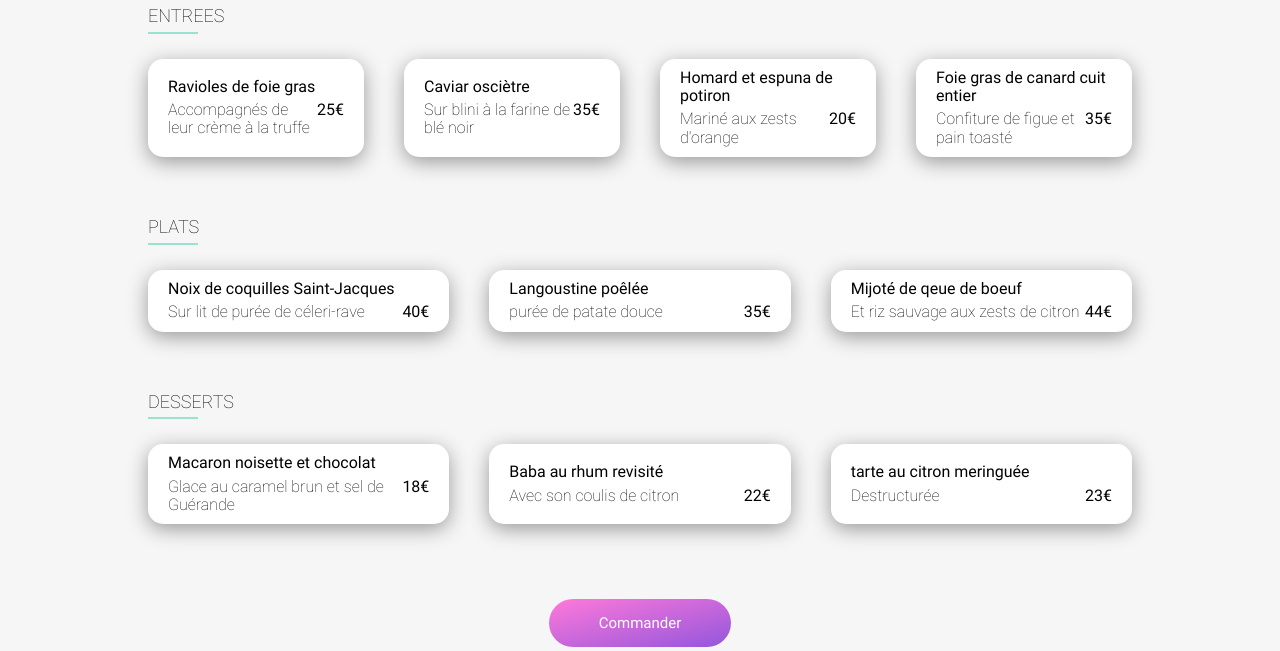
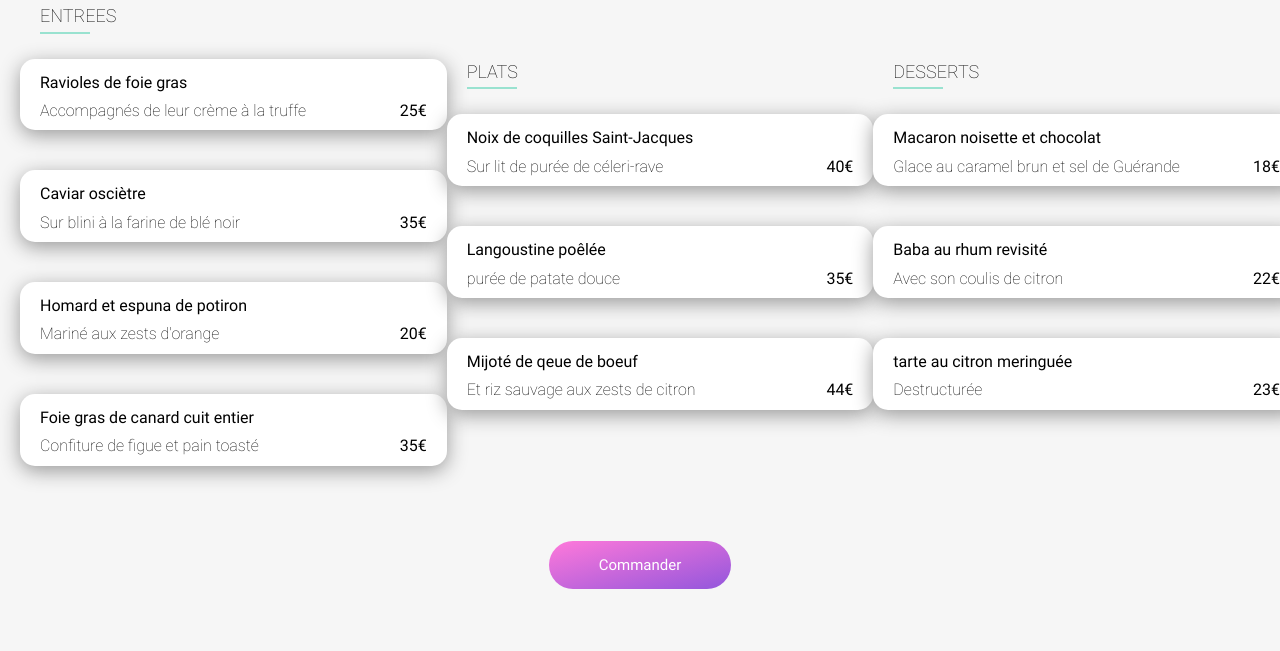
Before and after one commit to arnaud9164/OhMyFood, a plain HTML site: page francaise.html in a window 1280 px wide. Shown: the part 323-974 px from the top of the page. Drawn offline with Linux system fonts and the light colour scheme; a web font is replaced by a local one.

Commit message:
menu page

```diff
--- a/css/style.scss
+++ b/css/style.scss
@@ -485,11 +485,18 @@ footer{
     border-radius: 50px 50px 0 0;
     transform: translateY(-50px);
 }
+.under-menu-container{
+    display: flex;
+    flex-direction: column;
+    align-items: center;
+    width: 100%;
+
+}
 .menu-container__tittle{
     display: flex;
     flex-direction: row;
     justify-content: space-between;
-    width: 80%;
+    width: 90%;
     margin: 20px 0;
     h1{
         font-family: 'Shrikhand', serif;
@@ -509,12 +516,12 @@ footer{
 .under-menu-tittle{
     display: flex;
     flex-direction: column;
-    width: 80%;
+    width: 90%;
 }
 .menu-container__entrees, .menu-container__plats, .menu-container__desserts{
     display: flex;
     flex-direction: column;
-    width: 80%;
+    width: 95%;
     margin-bottom: 40px;
 }
 
@@ -526,28 +533,67 @@ footer{
 }
 .menu__element{
     display: flex;
-    flex-direction: column;
+    flex-direction: row;
     width: 100%;
-    justify-content: center;
+    justify-content: space-between;
     background-color: #fff;
     border-radius: 15px;
     box-shadow: 0px 5px 20px #999;
+    margin:  10px 0;
+    overflow: hidden;
+    &:hover .menu__element__check{
+        width: 60px;
+    }
+    &:hover .check{
+        transform: rotate(-360deg);
+    }
+}
+.menu__element__txt{
+
     padding: 10px 20px;
-    margin:  10px 0;
+    display: flex;
+    justify-content: space-between;
+    width: 100%;
+    padding-top: 5px;
+    h3{
+        margin: auto 0 0 10px;
+    }
 }
 .under-menu__element{
     display: flex;
+    flex-direction: column;
     justify-content: space-between;
-    padding-top: 5px;
+    h3, h4{
+        margin: 10px 0 0 0;
+    }
+}
 
+.nowrap{
+    text-overflow: ellipsis;
+    overflow: hidden;
+    white-space: nowrap;
+}
+
+.menu__element__check{
+    display: flex;
+    flex-shrink: 0;
+    background-color: #99e2d0;
+    width: 0px;
+    border-radius: 0 15px 15px 0;
+    transition: width 1000ms;
+    i{
+        color: #fff;
+        margin: auto;
+    }
+}
+.check{
+    transition: transform 1000ms;
 }
 
 .menu-container__button{
     margin: 30px 0;
     .explorer__Button{
         padding:15px 50px;
-
-
     }
 }
 
@@ -610,12 +656,14 @@ footer{
     .under-footer-container{
         margin-left: 7%;
     }
-    .menu-container__entrees, .menu-container__plats, .menu-container__desserts{
+
+    .under-menu-container{
         flex-direction: row;
     }
     .menu__element{
         margin: 20px 20px;
     }
+
     .under-menu-tittle{
         margin-left: 40px;
     }
--- a/francaise.html
+++ b/francaise.html
@@ -41,97 +41,161 @@
                         <p> <i class="fa-solid fa-heart solid-heart"></i></p>
                     </div>
                 </div>
+                <div class="under-menu-container">
+                    <div class="menu-container__entrees">
                         <div class="under-menu-tittle">
                             <h2>ENTREES</h2>
                             <div class="divider"></div>
                         </div>
-
-                <div class="menu-container__entrees">
+                        <div class="menu__element">
+                            <div class="menu__element__txt">
+                                <div class="under-menu__element">
+                                        <h3>Ravioles de foie gras</h3>
+                                        <h4>Accompagnés de leur crème à la truffe</h4>
+                                </div>
+                                <h3>25€</h3>
+                            </div>
+                            <div class="menu__element__check">
+                                <i class="fa-solid fa-circle-check check"></i>
+                            </div>
+                        </div>
 
                         <div class="menu__element">
-                        <h3>Ravioles de foie gras</h3>
+                            <div class="menu__element__txt">
                                 <div class="under-menu__element">
-                            <h4>Accompagnés de leur crème à la truffe</h4>
-                            <h3>25€</h3>
+                                        <h3>Caviar osciètre</h3>
+                                        <h4>Sur blini à la farine de blé noir</h4>
+                                </div>
+                                <h3>35€</h3>
+                            </div>
+                            <div class="menu__element__check">
+                                <i class="fa-solid fa-circle-check check"></i>
                             </div>
                         </div>
+
                         <div class="menu__element">
-                        <h3>Caviar osciètre</h3>
+                            <div class="menu__element__txt">
                                 <div class="under-menu__element">
-                            <h4>Sur blini à la farine de blé noir</h4>
+                                        <h3>Homard et espuna de potiron</h3>
+                                        <h4>Mariné aux zests d'orange</h4>
+                                </div>
+                                <h3>20€</h3>
+                            </div>
+                            <div class="menu__element__check">
+                                <i class="fa-solid fa-circle-check check"></i>
+                            </div>
+                        </div>
+
+                        <div class="menu__element">
+                            <div class="menu__element__txt">
+                                <div class="under-menu__element">
+                                        <h3>Foie gras de canard cuit entier</h3>
+                                        <h4>Confiture de figue et pain toasté</h4>
+                                </div>
                                 <h3>35€</h3>
                             </div>
-                    </div>
-                    <div class="menu__element">
-                        <h3>Homard et espuna de potiron</h3>
-                        <div class="under-menu__element">
-                            <h4>Mariné aux zests d'orange</h4>
-                            <h3>20€</h3>
-                        </div>
-                    </div>
-                    <div class="menu__element">
-                        <h3>Foie gras de canard cuit entier</h3>
-                        <div class="under-menu__element">
-                            <h4>Confiture de figue et pain toasté</h4>
-                            <h3>35€</h3>
+                            <div class="menu__element__check">
+                                <i class="fa-solid fa-circle-check check"></i>
                             </div>
                         </div>
                     </div>
+
+                    <div class="menu-container__plats">
                         <div class="under-menu-tittle">
                             <h2>PLATS</h2>
                             <div class="divider"></div>
                         </div>
-
-                <div class="menu-container__plats">
                         <div class="menu__element">
+                            <div class="menu__element__txt">
+                                <div class="under-menu__element">
                                         <h3>Noix de coquilles Saint-Jacques</h3>
-                        <div class="under-menu__element">
                                         <h4>Sur lit de purée de céleri-rave</h4>
+                                </div>
                                 <h3>40€</h3>
                             </div>
+                            <div class="menu__element__check">
+                                <i class="fa-solid fa-circle-check check"></i>
                             </div>
+                        </div>
+
                         <div class="menu__element">
+                            <div class="menu__element__txt">
+                                <div class="under-menu__element">
                                         <h3>Langoustine poêlée</h3>
-                        <div class="under-menu__element">
                                         <h4>purée de patate douce</h4>
+                                </div>
                                 <h3>35€</h3>
                             </div>
+                            <div class="menu__element__check">
+                                <i class="fa-solid fa-circle-check check"></i>
                             </div>
+                        </div>
+
                         <div class="menu__element">
+                            <div class="menu__element__txt">
+                                <div class="under-menu__element">
                                         <h3>Mijoté de qeue de boeuf</h3>
-                        <div class="under-menu__element">
                                         <h4>Et riz sauvage aux zests de citron</h4>
+                                </div>
                                 <h3>44€</h3>
+                            </div>
+                            <div class="menu__element__check">
+                                <i class="fa-solid fa-circle-check check"></i>
                             </div>
                         </div>
                     </div>
+
+                    <div class="menu-container__desserts">
                         <div class="under-menu-tittle">
                             <h2>DESSERTS</h2>
                             <div class="divider"></div>
                         </div>
-                <div class="menu-container__desserts">
+
                         <div class="menu__element">
+                            <div class="menu__element__txt">
+                                <div class="under-menu__element">
                                         <h3>Macaron noisette et chocolat</h3>
-                        <div class="under-menu__element">
                                         <h4>Glace au caramel brun et sel de Guérande</h4>
+                                </div>
                                 <h3>18€</h3>
                             </div>
+                            <div class="menu__element__check">
+                                <i class="fa-solid fa-circle-check check"></i>
                             </div>
+                        </div>
+
+
                         <div class="menu__element">
+                            <div class="menu__element__txt">
+                                <div class="under-menu__element">
                                         <h3>Baba au rhum revisité</h3>
-                        <div class="under-menu__element">
                                         <h4>Avec son coulis de citron</h4>
+                                </div>
                                 <h3>22€</h3>
                             </div>
+                            <div class="menu__element__check">
+                                <i class="fa-solid fa-circle-check check"></i>
                             </div>
+                        </div>
+
+
                         <div class="menu__element">
+                            <div class="menu__element__txt">
+                                <div class="under-menu__element">
                                         <h3>tarte au citron meringuée</h3>
-                        <div class="under-menu__element">
                                         <h4>Destructurée</h4>
+                                </div>
                                 <h3>23€</h3>
+                            </div>
+                            <div class="menu__element__check">
+                                <i class="fa-solid fa-circle-check check"></i>
                             </div>
                         </div>
                     </div>
+
+                </div>
+
+
                 <div class="menu-container__button">
                     <a href="#" class="explorer__Button">Commander</a>
                 </div>
```
Also changed, not shown: css/style.css, 1 other file. Lines whose indentation alone changed are shown as unchanged.
